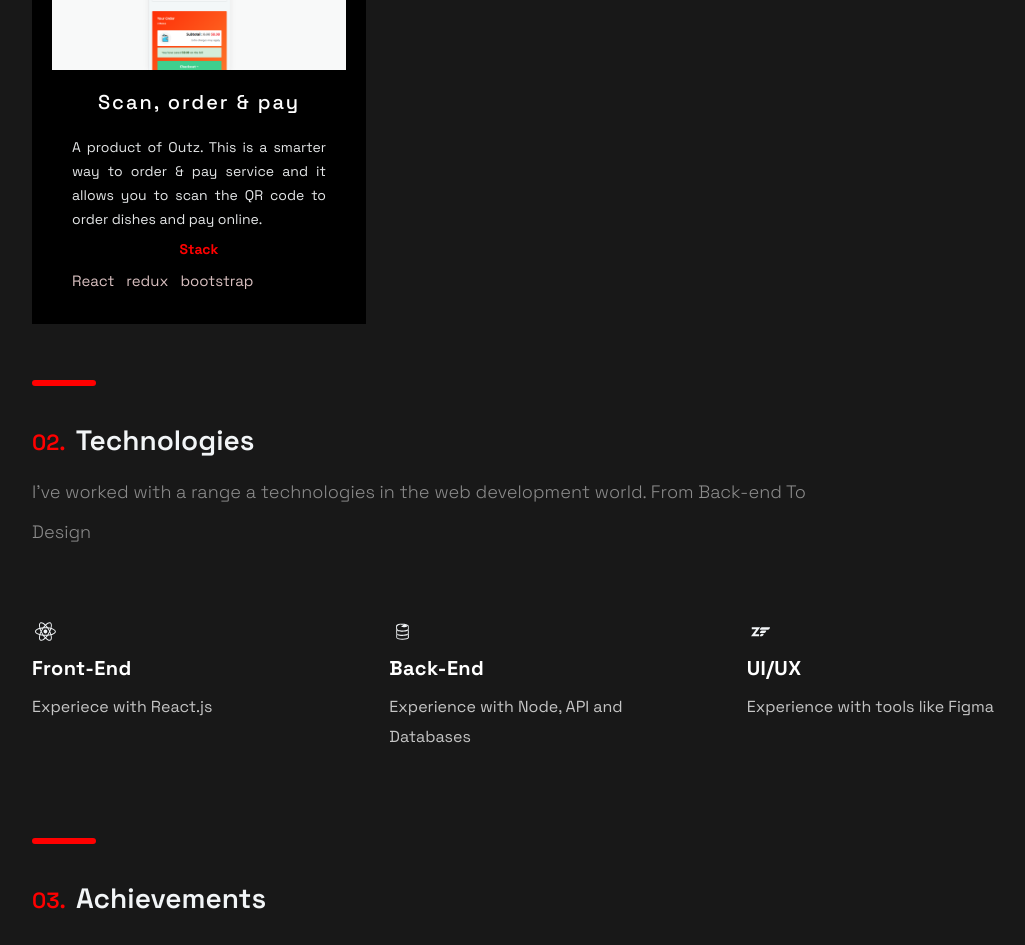
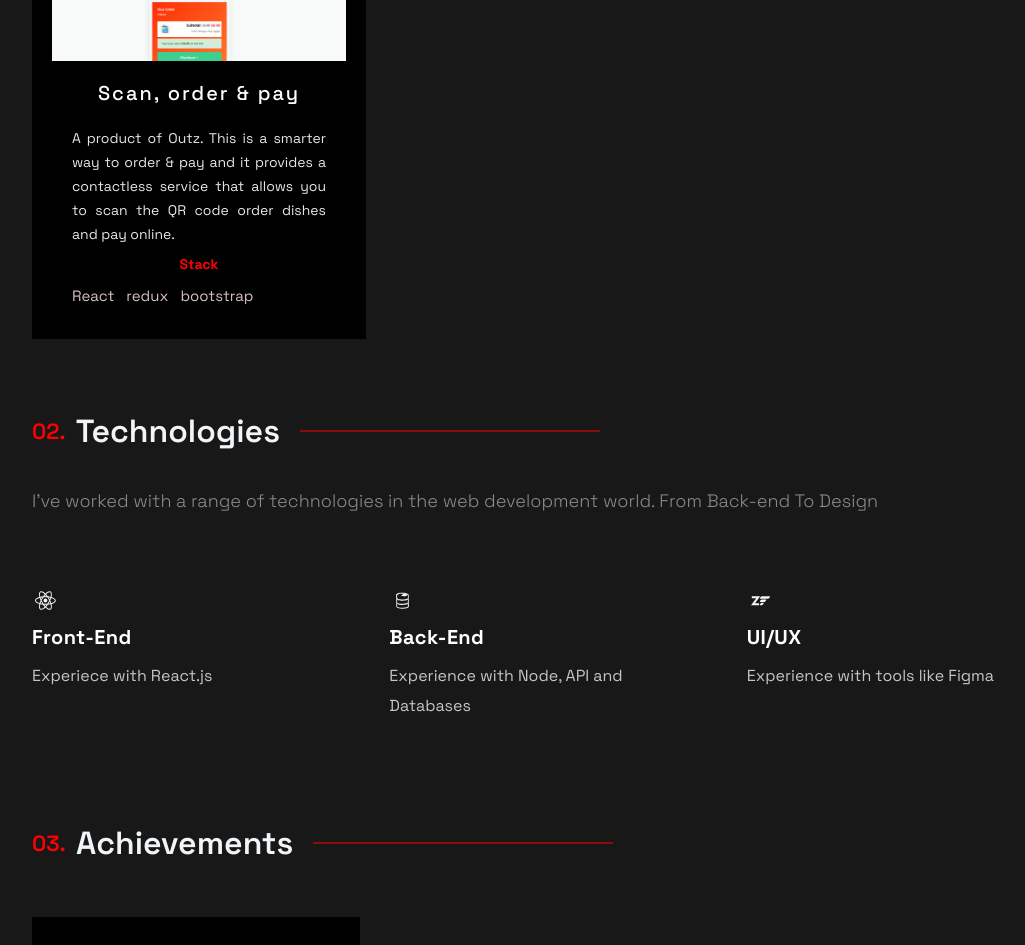
Before and after one commit to Evan9450/portfolio_website, a Next.js app: page / in a window 1280 px wide. Shown: the part 1595-2540 px from the top of the page, without its empty margins (92-1117 px from the left). Built offline with nearby package versions, Linux system fonts and the light colour scheme.

Commit message:
new divider

```diff
--- a/src/components/Acomplishments/Acomplishments.js
+++ b/src/components/Acomplishments/Acomplishments.js
@@ -13,8 +13,7 @@ const data = [
 
 const Acomplishments = () => (
 	<Section id="Achievements">
-		<SectionDivider divider />
-		<SectionTitle className="numbered-heading">
+		<SectionTitle main className="numbered-heading">
 			<span className="title-number">03.</span>Achievements
 		</SectionTitle>
 		<Boxes>
--- a/src/components/Hero/Hero.js
+++ b/src/components/Hero/Hero.js
@@ -1,4 +1,4 @@
-import { GetInTouch, LeftSection } from './HeroStyles';
+import { GetInTouch, HeroTitle, LeftSection } from './HeroStyles';
 import { Section, SectionText, SectionTitle } from '../../styles/GlobalComponents';
 
 import Button from '../../styles/GlobalComponents/Button';
@@ -7,10 +7,10 @@ import React from 'react';
 const Hero = () => (
 	<Section className="hero" nopadding style={{ minHeight: 'calc(100vh - 80px)' }}>
 		<LeftSection>
-			<SectionTitle main center>
+			<HeroTitle main center>
 				<span className="greeting">Hi, my name is</span> <br />
 				<h2 className="big-heading">Liang Shi</h2>
-			</SectionTitle>
+			</HeroTitle>
 			<SectionText>
 				I am a software developer based in Adelaide, SA. Currently, I am focused on building user-friendly,
 				human-centered and accessible products at{' '}
--- a/src/components/Hero/HeroStyles.js
+++ b/src/components/Hero/HeroStyles.js
@@ -39,12 +39,31 @@ export const LeftSection = styled.div`
 	}
 `;
 
-export const HeroTitle = styled.h1`
-	margin: 0 0 30px 4px;
-	font-size: clamp(14px, 5vw, 16px);
-	font-weight: 400;
-	@media (max-width: 480px) {
-		margin: 0 0 20px 2px;
+// export const HeroTitle = styled.h1`
+// 	margin: 0 0 30px 4px;
+// 	font-size: clamp(14px, 5vw, 16px);
+// 	font-weight: 400;
+// 	@media (max-width: 480px) {
+// 		margin: 0 0 20px 2px;
+// 	}
+// `;
+export const HeroTitle = styled.h2`
+	font-weight: 600;
+	font-size: ${(props) => (props.main ? '32px' : '28px')};
+	line-height: ${(props) => (props.main ? '36px' : '28px')};
+	max-width: 100%;
+
+	margin-bottom: 16px;
+	padding: ${(props) => (props.main ? '58px 0 16px' : '0')};
+
+	.greeting {
+		font-size: 16px;
+		color: #ff0000;
+	}
+	.big-heading {
+		line-height: 1.1;
+		margin: 0;
+		font-size: clamp(40px, 8vw, 80px);
 	}
 `;
 
--- a/src/components/Projects/Projects.js
+++ b/src/components/Projects/Projects.js
@@ -20,7 +20,6 @@ import { projects } from '../../constants/constants';
 
 const Projects = () => (
 	<Section id="projects">
-		<SectionDivider />
 		<SectionTitle main className="numbered-heading">
 			<span className="title-number">01.</span>
 			Projects
--- a/src/components/Technologies/Technologies.js
+++ b/src/components/Technologies/Technologies.js
@@ -9,12 +9,11 @@ import { Tech } from '../../constants/constants';
 
 const Technologies = () => (
 	<Section id="tech">
-		<SectionDivider divider />
-		<SectionTitle className="numbered-heading">
+		<SectionTitle main className="numbered-heading">
 			<span className="title-number">02.</span>Technologies
 		</SectionTitle>
-		<SectionText>
-			I've worked with a range a technologies in the web development world. From Back-end To Design
+		<SectionText style={{ maxWidth: '100%' }}>
+			I've worked with a range of technologies in the web development world. From Back-end To Design
 		</SectionText>
 		<List>
 			{Tech.map(({ title, text }) => (
--- a/src/constants/constants.js
+++ b/src/constants/constants.js
@@ -6,7 +6,6 @@ export const projects = [
 		image: '/images/1.png',
 		tags: ['Mongo', 'Express', 'React', 'Node'],
 		source: 'https://evanblog.netlify.app/',
-		// visit: 'https://google.com',
 		id: 0,
 	},
 	{
@@ -15,28 +14,25 @@ export const projects = [
 			'A Single page Application. This application allows users to search for movies by typing a title, filter movies/series by years as well as see full details of it.',
 		image: '/images/2.png',
 		tags: ['React', 'JavaScript'],
-		source: 'https://google.com',
-		// visit: 'https://google.com',
+		source: 'https://github.com/Evan9450/movie-search',
 		id: 1,
 	},
 	{
 		title: ' Outz',
 		description:
-			'A South Australia based company. This is official website of it and it will give you access to saving on Dining, Karaoke, Beauty Therapy, Internet Cafes and much more!',
+			'A South Australia based company. The official website of Outz and it will give you access to saving on Dining, Karaoke, Beauty Therapy, Internet Cafes and much more!',
 		image: '/images/3.png',
 		tags: ['React'],
 		source: 'https://outz.com.au/',
-		// visit: 'https://google.com',
 		id: 2,
 	},
 	{
 		title: 'Scan, order & pay',
 		description:
-			'A product of Outz. This is a smarter way to order & pay service and it allows you to scan the QR code to order dishes and pay online.',
+			'A product of Outz. This is a smarter way to order & pay and it provides a contactless service that allows you to scan the QR code order dishes and pay online.',
 		image: '/images/4.png',
 		tags: ['React', 'redux', 'bootstrap'],
 		source: 'http://res.outz.com.au/r/:res=80&type=0',
-		// visit: 'https://google.com',
 		id: 3,
 	},
 ];
--- a/src/styles/GlobalComponents/index.js
+++ b/src/styles/GlobalComponents/index.js
@@ -32,31 +32,15 @@ export const Section = styled.section`
 	}
 `;
 
-export const SectionTitle = styled.h2`
+export const SectionTitle = styled.div`
 	font-weight: 600;
 	font-size: ${(props) => (props.main ? '32px' : '28px')};
 	line-height: ${(props) => (props.main ? '36px' : '28px')};
-	/* width: max-content; */
 	max-width: 100%;
-	/* background: linear-gradient(121.57deg, #ffffff 18.77%, rgba(255, 255, 255, 0.66) 60.15%);
-	-webkit-background-clip: text;
-	-webkit-text-fill-color: transparent; */
+
 	margin-bottom: 16px;
 	padding: ${(props) => (props.main ? '58px 0 16px' : '0')};
-	/* &::after {
-		content: '';
-		display: block;
-		position: relative;
-		top: -15px;
-		height: 2px;
-		margin-left: 20px;
-		background-color: rgba(255, 0, 0, 0.5);
-	} */
-	.numbered-heading {
-		display: flex;
-		align-items: center;
-		position: relative;
-	}
+
 	.title-number {
 		font-size: 22px;
 		color: #ff0000;
@@ -71,25 +55,6 @@ export const SectionTitle = styled.h2`
 		margin: 0;
 		font-size: clamp(40px, 8vw, 80px);
 	}
-	/* .title-main {
-	} */
-
-	/* @media ${(props) => props.theme.breakpoints.md} {
-		font-size: ${(props) => (props.main ? '56px' : '48px')};
-		line-height: ${(props) => (props.main ? '56px' : '48px')};
-		margin-bottom: 12px;
-		padding: ${(props) => (props.main ? '40px 0 12px' : '0')};
-	}
-
-	@media ${(props) => props.theme.breakpoints.sm} {
-		font-size: 32px;
-		line-height: 40px;
-		font-size: ${(props) => (props.main ? '28px' : '32px')};
-		line-height: ${(props) => (props.main ? '32px' : '40px')};
-		margin-bottom: 8px;
-		padding: ${(props) => (props.main ? '16px 0 8px' : '0')};
-		max-width: 100%;
-	} */
 `;
 
 export const SectionText = styled.p`
--- a/src/styles/globals.js
+++ b/src/styles/globals.js
@@ -58,7 +58,31 @@ const GlobalStyles = createGlobalStyle`
       padding: 0 25px;
     }
   }
-
+  .numbered-heading {
+		display: flex;
+		align-items: center;
+		position: relative;
+		/* &:before, */
+		&:after {
+			content: ' ';
+			display: block;
+			position: relative;
+      width: 300px;
+			/* top: -15px; */
+			height: 2px;
+			margin-left: 20px;
+			background-color: rgba(255, 0, 0, 0.5);
+      @media (max-width: 1080px) {
+        width: 200px;
+      }
+      @media (max-width: 768px) {
+        width: 100%;
+      }
+      @media (max-width: 600px) {
+        margin-left: 10px;
+      }
+		}
+	}
 
 `;
 
```
Also changed, not shown: src/components/Header/Header.js (+3 -4 lines).
